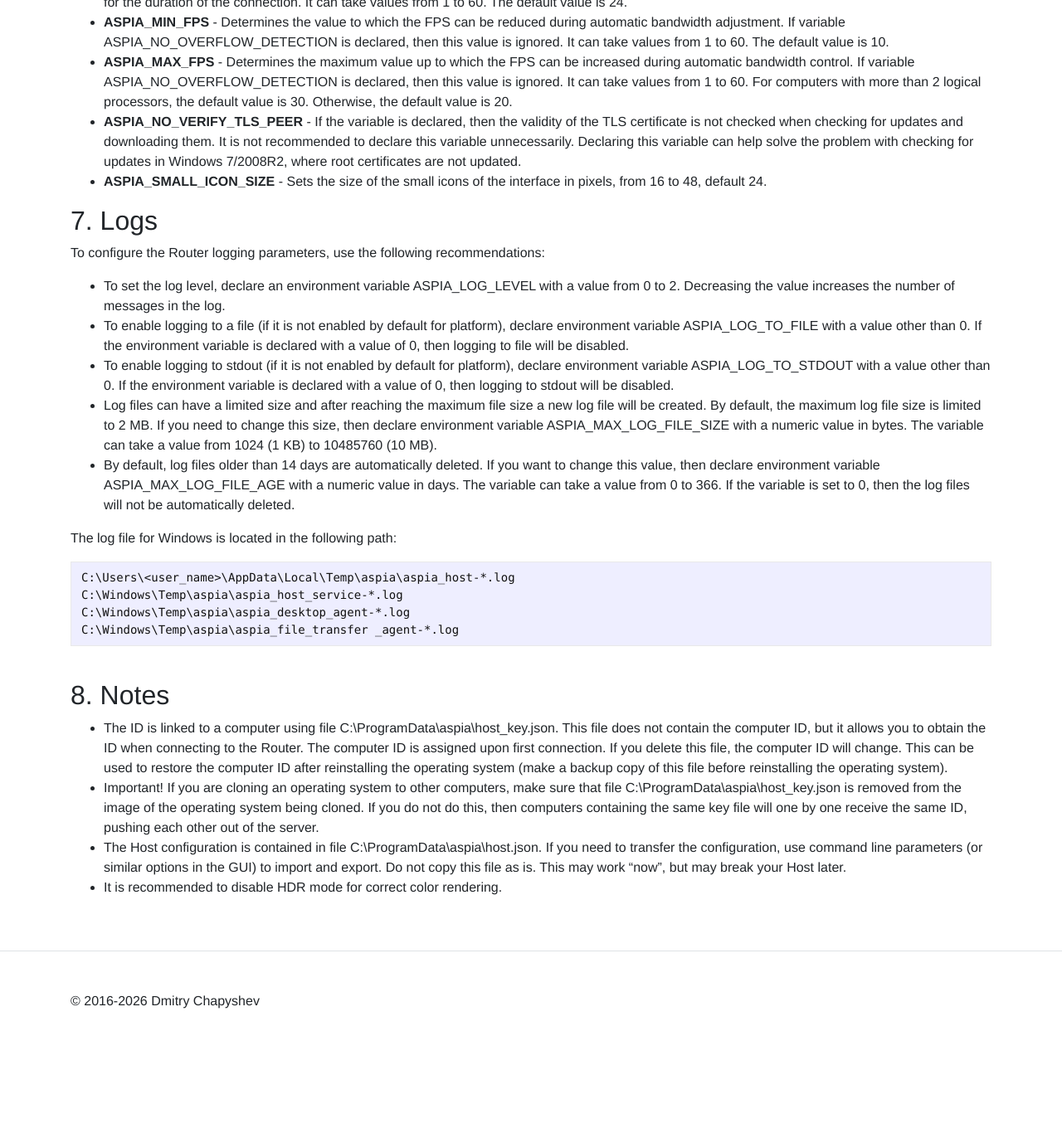
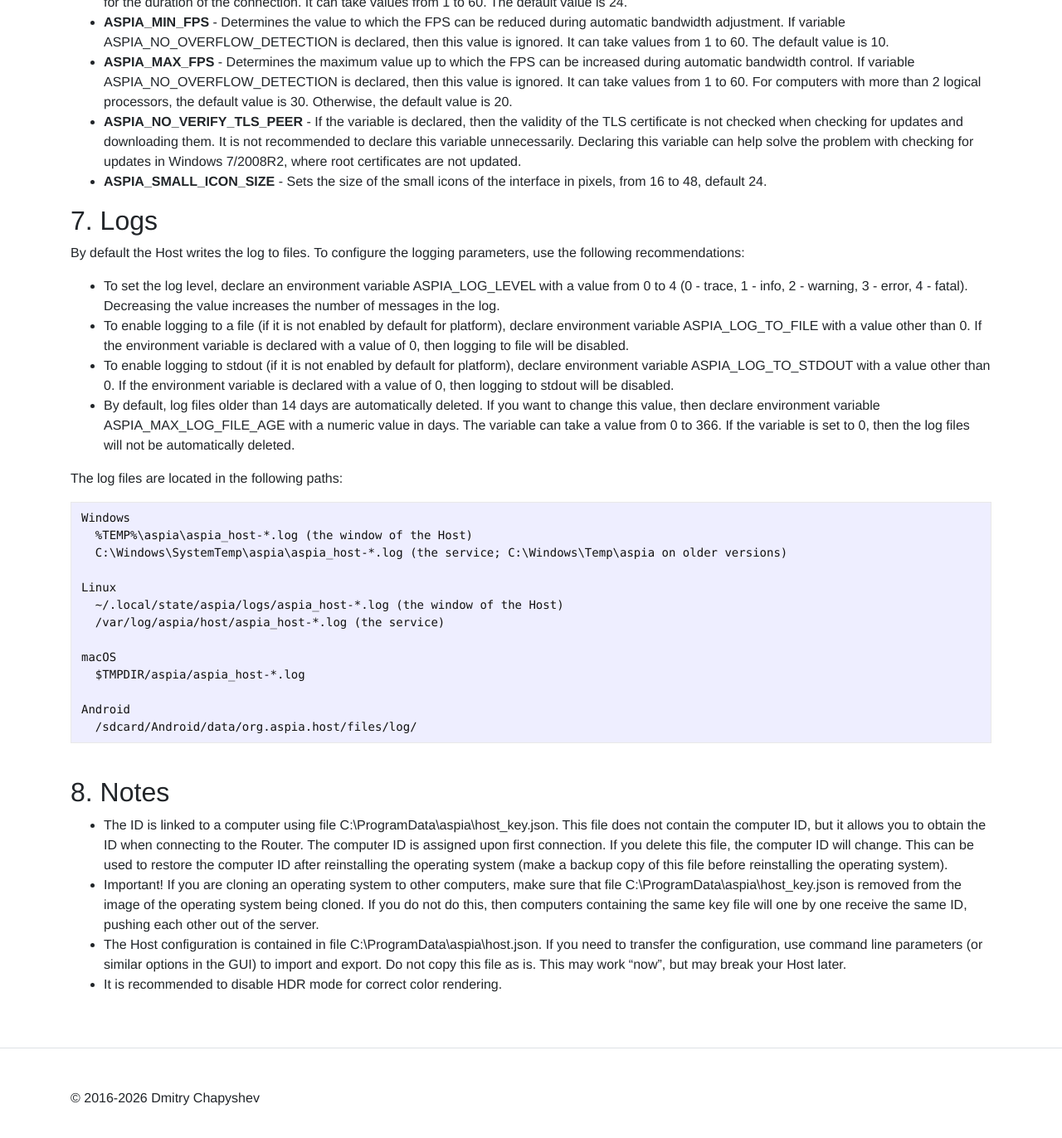
Before and after one commit to dchapyshev/dchapyshev.github.io, a Jekyll site: the page built from docs/host.md, in a window 1280 px wide and 1400 px high, scrolled down 5723 px. Shown: the top 1372 px of the window at 83% size. Built offline with Jekyll 4.4.1, drawn with Linux system fonts in a browser that asks for light colours; before the commit the page ends 7006 px from its top, so only the background shows below that.

Commit message:
Update docs.

````diff
--- a/docs/host.md
+++ b/docs/host.md
@@ -161,20 +161,29 @@ The dialog for adding or editing a user is as follows:
   - **ASPIA_SMALL_ICON_SIZE** - Sets the size of the small icons of the interface in pixels, from 16 to 48, default 24.
 
 ## 7. Logs <a name="logs"></a>
-To configure the Router logging parameters, use the following recommendations:
-  - To set the log level, declare an environment variable ASPIA_LOG_LEVEL with a value from 0 to 2. Decreasing the value increases the number of messages in the log.
+By default the Host writes the log to files. To configure the logging parameters, use the
+following recommendations:
+  - To set the log level, declare an environment variable ASPIA_LOG_LEVEL with a value from 0 to 4 (0 - trace, 1 - info, 2 - warning, 3 - error, 4 - fatal). Decreasing the value increases the number of messages in the log.
   - To enable logging to a file (if it is not enabled by default for platform), declare environment variable ASPIA_LOG_TO_FILE with a value other than 0. If the environment variable is declared with a value of 0, then logging to file will be disabled.
   - To enable logging to stdout (if it is not enabled by default for platform), declare environment variable ASPIA_LOG_TO_STDOUT with a value other than 0. If the environment variable is declared with a value of 0, then logging to stdout will be disabled.
-  - Log files can have a limited size and after reaching the maximum file size a new log file will be created. By default, the maximum log file size is limited to 2 MB. If you need to change this size, then declare environment variable ASPIA_MAX_LOG_FILE_SIZE with a numeric value in bytes. The variable can take a value from 1024 (1 KB) to 10485760 (10 MB).
   - By default, log files older than 14 days are automatically deleted. If you want to change this value, then declare environment variable ASPIA_MAX_LOG_FILE_AGE with a numeric value in days. The variable can take a value from 0 to 366. If the variable is set to 0, then the log files will not be automatically deleted.
 
-The log file for Windows is located in the following path:
+The log files are located in the following paths:
 
 ```text
-C:\Users\<user_name>\AppData\Local\Temp\aspia\aspia_host-*.log
-C:\Windows\Temp\aspia\aspia_host_service-*.log
-C:\Windows\Temp\aspia\aspia_desktop_agent-*.log
-C:\Windows\Temp\aspia\aspia_file_transfer _agent-*.log
+Windows
+  %TEMP%\aspia\aspia_host-*.log (the window of the Host)
+  C:\Windows\SystemTemp\aspia\aspia_host-*.log (the service; C:\Windows\Temp\aspia on older versions)
+
+Linux
+  ~/.local/state/aspia/logs/aspia_host-*.log (the window of the Host)
+  /var/log/aspia/host/aspia_host-*.log (the service)
+
+macOS
+  $TMPDIR/aspia/aspia_host-*.log
+
+Android
+  /sdcard/Android/data/org.aspia.host/files/log/
 ```
 
 <br/>
````
